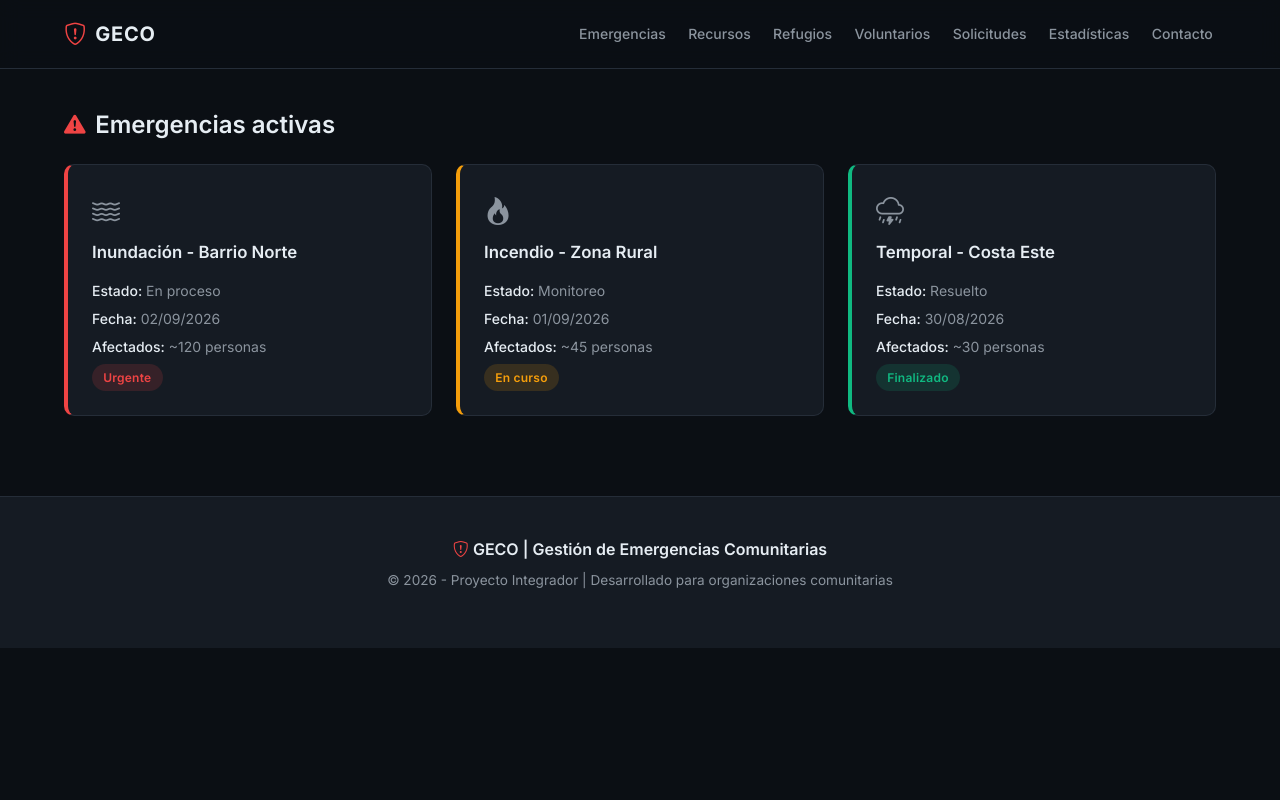
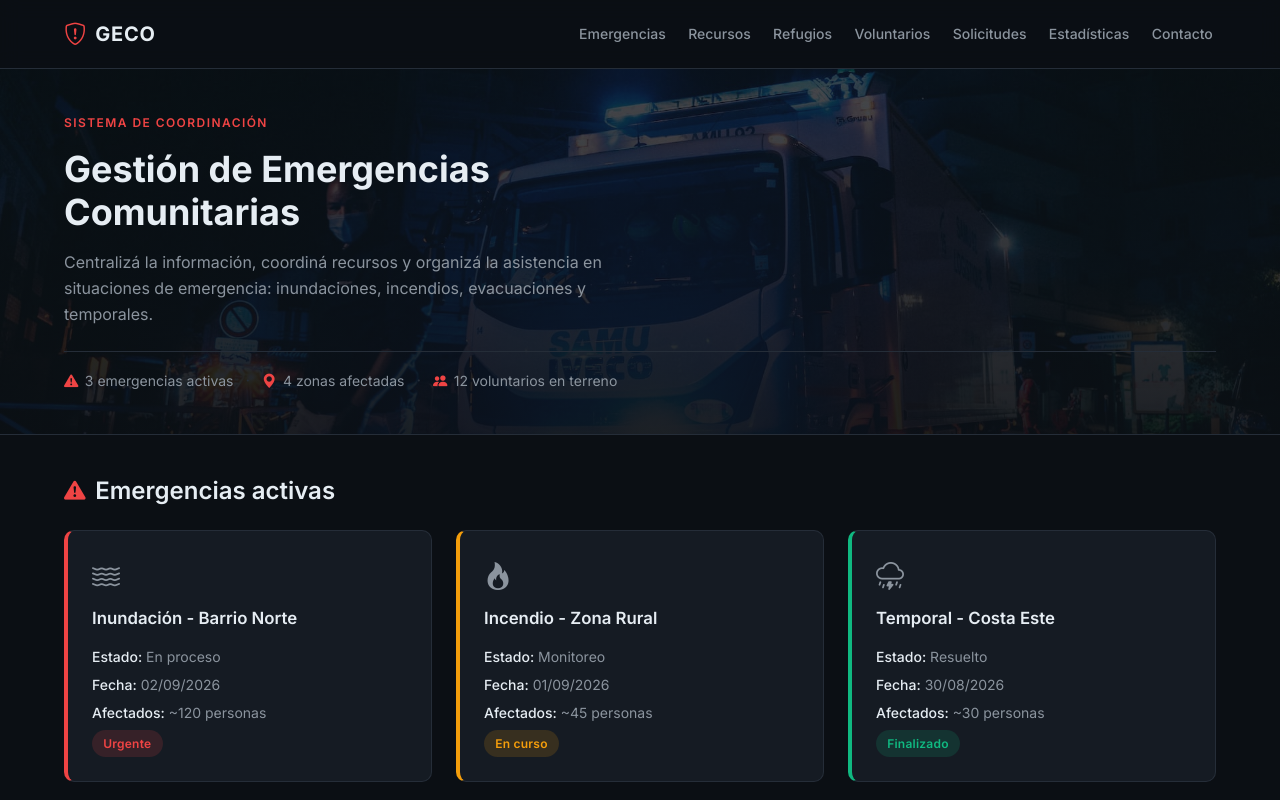
Before and after one commit to conty-111/geco-frontend, a React (Vite) app: page / in a window 1280 px wide. Shown: the top 800 px of the page. Built offline with nearby package versions, Linux system fonts and the light colour scheme.

Commit message:
feat: agrega seccion Hero con imagen de fondo y estado general

```diff
--- a/src/App.jsx
+++ b/src/App.jsx
@@ -1,4 +1,5 @@
 import Navbar from "./components/layout/Navbar";
+import Hero from "./components/sections/Hero";
 import Footer from "./components/layout/Footer";
 import Tarjeta from "./components/ui/Tarjeta";
 import TituloSeccion from "./components/ui/TituloSeccion";
@@ -8,6 +9,7 @@ export default function App() {
   return (
     <>
       <Navbar />
+      <Hero />
 
       <main style={{ maxWidth: "1200px", margin: "0 auto", padding: "2.5rem 1.5rem" }}>
         <TituloSeccion icono="bi-exclamation-triangle-fill" texto="Emergencias activas" />
--- /dev/null
+++ b/src/components/sections/Hero.jsx
@@ -0,0 +1,35 @@
+export default function Hero() {
+  return (
+    <section id="inicio" className="hero">
+      <div className="hero-contenido">
+        <p className="hero-etiqueta">Sistema de coordinación</p>
+
+        <h1 className="hero-titulo">
+          Gestión de Emergencias Comunitarias
+        </h1>
+
+        <p className="hero-texto">
+          Centralizá la información, coordiná recursos y organizá la asistencia
+          en situaciones de emergencia: inundaciones, incendios, evacuaciones y temporales.
+        </p>
+
+        <div className="hero-estado">
+          <span className="hero-estado-item">
+            <i className="bi bi-exclamation-triangle-fill"></i>
+            3 emergencias activas
+          </span>
+          <span className="hero-estado-separador">·</span>
+          <span className="hero-estado-item">
+            <i className="bi bi-geo-alt-fill"></i>
+            4 zonas afectadas
+          </span>
+          <span className="hero-estado-separador">·</span>
+          <span className="hero-estado-item">
+            <i className="bi bi-people-fill"></i>
+            12 voluntarios en terreno
+          </span>
+        </div>
+      </div>
+    </section>
+  );
+}
--- a/src/styles/globals.css
+++ b/src/styles/globals.css
@@ -277,3 +277,98 @@ a {
     font-size: 0.8rem;
   }
 }
+/* ===== HERO ===== */
+.hero {
+  position: relative;
+  background-image: url("/img/hero-accion.jpg");
+  background-size: cover;
+  background-position: center;
+  border-bottom: 1px solid var(--borde);
+}
+
+/* Capa oscura sobre la imagen */
+.hero::before {
+  content: "";
+  position: absolute;
+  inset: 0;
+  background: linear-gradient(
+    to bottom,
+    rgba(11, 15, 20, 0.75),
+    rgba(11, 15, 20, 0.92)
+  );
+}
+
+.hero-contenido {
+  position: relative;
+  max-width: 1200px;
+  margin: 0 auto;
+  padding: var(--esp-lg) var(--esp-md);
+}
+
+.hero-etiqueta {
+  display: inline-block;
+  color: var(--alerta);
+  font-size: 0.75rem;
+  font-weight: 600;
+  letter-spacing: 0.12em;
+  text-transform: uppercase;
+  margin-bottom: var(--esp-sm);
+}
+
+.hero-titulo {
+  font-size: 2.25rem;
+  font-weight: 700;
+  color: var(--texto);
+  line-height: 1.2;
+  margin-bottom: var(--esp-sm);
+  max-width: 600px;
+}
+
+.hero .hero-texto {
+  color: var(--texto-secundario);
+  font-size: 1rem;
+  max-width: 560px;
+  margin-bottom: var(--esp-md);
+}
+
+.hero-estado {
+  display: flex;
+  flex-wrap: wrap;
+  align-items: center;
+  gap: 0.75rem;
+  padding-top: var(--esp-sm);
+  border-top: 1px solid var(--borde);
+}
+
+.hero-estado-item {
+  display: flex;
+  align-items: center;
+  gap: 0.4rem;
+  font-size: 0.875rem;
+  color: var(--texto-secundario);
+}
+
+.hero-estado-item .bi {
+  color: var(--alerta);
+  font-size: 0.9rem;
+}
+
+.hero-estado-separador {
+  color: var(--borde);
+}
+
+@media (max-width: 768px) {
+  .hero-titulo {
+    font-size: 1.6rem;
+  }
+
+  .hero-estado-separador {
+    display: none;
+  }
+
+  .hero-estado {
+    flex-direction: column;
+    align-items: flex-start;
+    gap: 0.5rem;
+  }
+}
```
Also changed, not shown: public/img/hero-accion.jpg (added).
